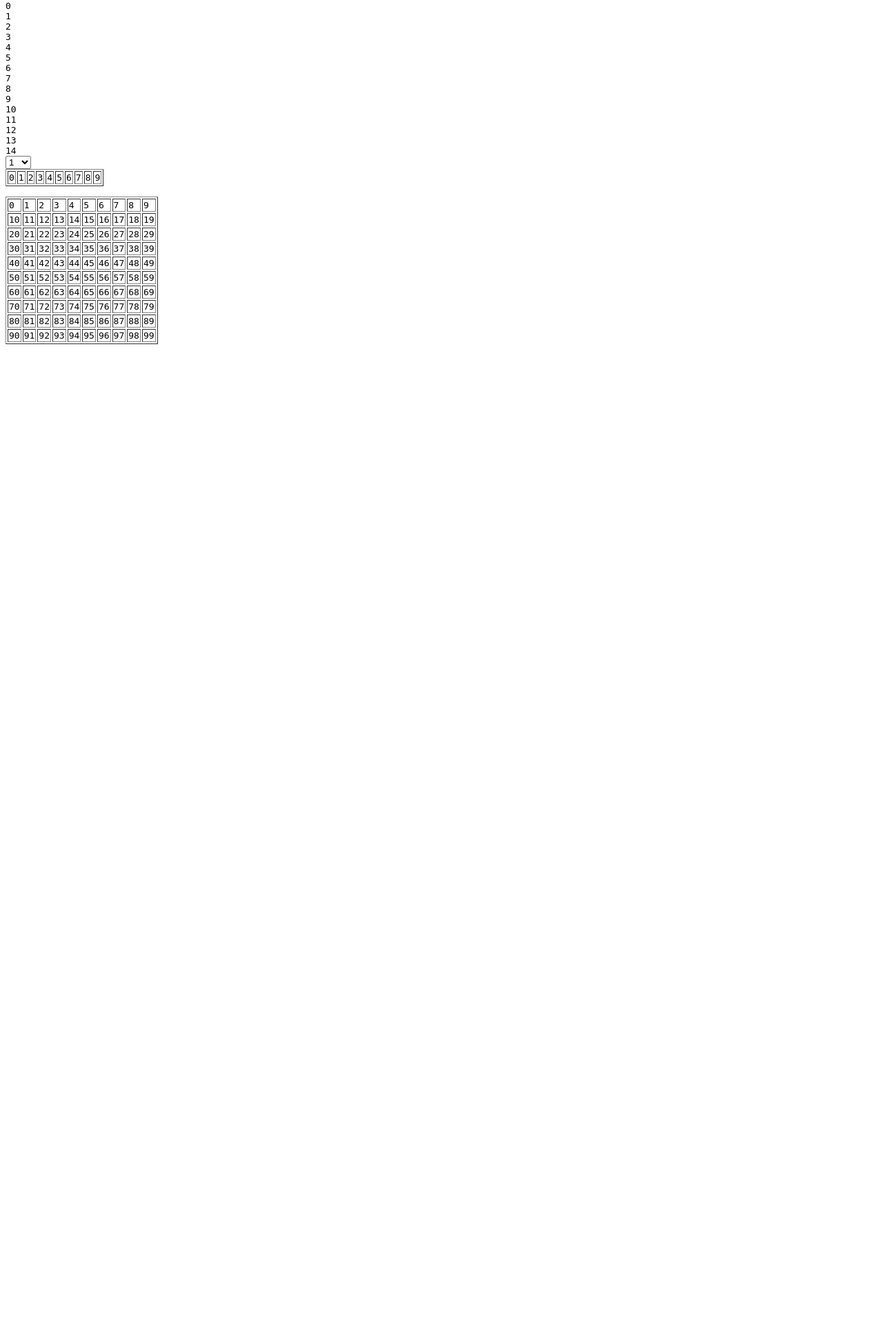
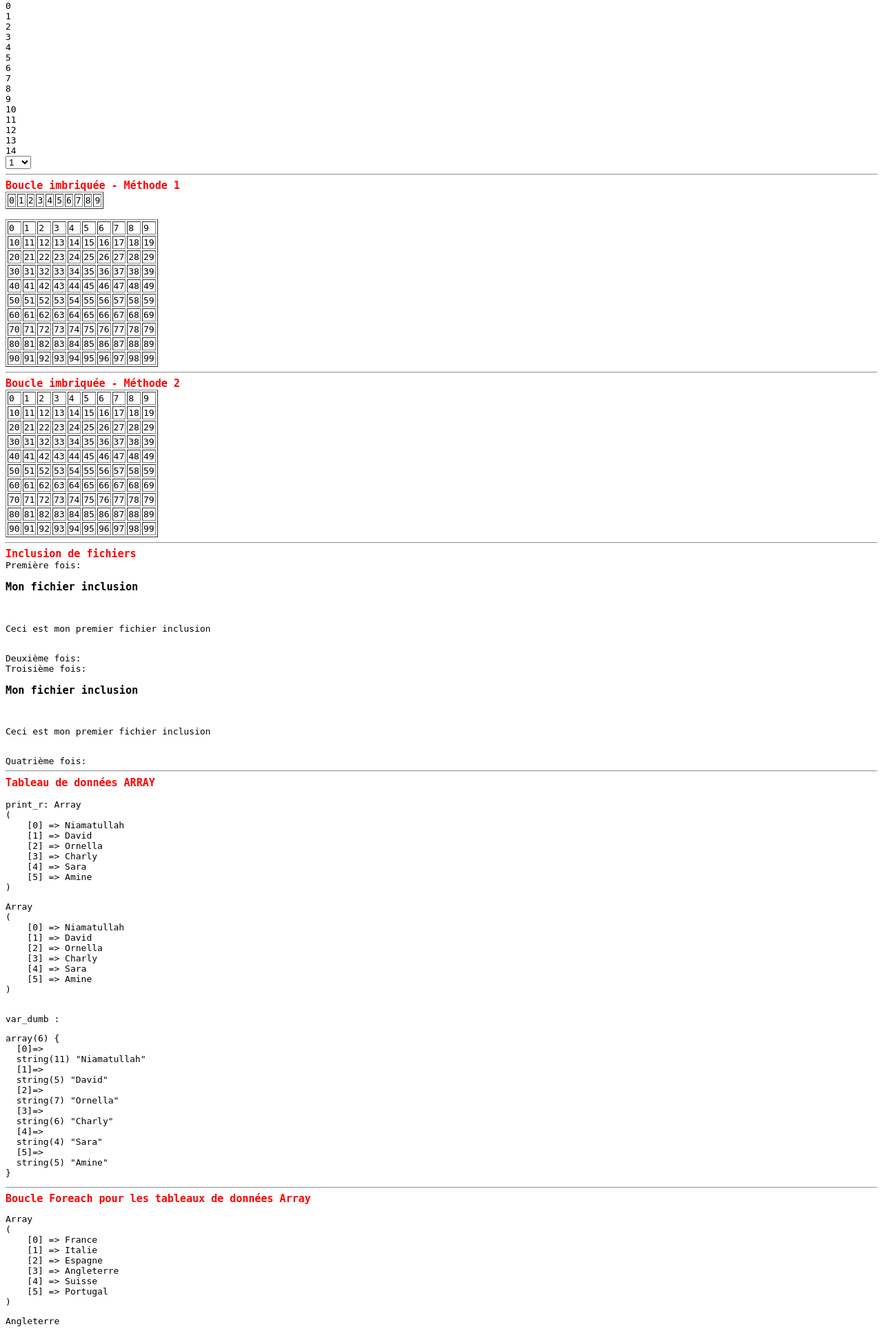
Before and after one commit to CharlyDelaize/php, a PHP site: page /entrainement.php in a window 1280 px wide. Shown: the part 2122-4049 px from the top of the page at 69% size. Before the commit the page ends 2621 px from the top, so only its background shows below. Run offline with PHP 8.4, Linux system fonts and the light colour scheme.

Commit message:
suite utilisation php

```diff
--- a/entrainement.php
+++ b/entrainement.php
@@ -423,79 +423,135 @@ echo '</select>';
 echo '<br>';
 // --------------
 // Exercice : faites une boucle qui affiche de 0 à 9 sur la meme ligne dans un tableau
-
-echo '<table border=1><tr>';
+echo '<hr><h2>Boucle imbriquée - Méthode 1</h2>';
+echo '<table border="1"><tr>';
 for($l=0; $l <= 9; $l++)
 {
     echo "<td>$l</td>";
 }
 echo '</tr></table><br>';
 // Exercice : faites la meme chose en allant de 0 à 99 sur plusieurs lignes sans faire 10 boucles
+echo '<table border="1">';
+for($ligne = 0; $ligne < 10; $ligne++)
+{
+    print "<tr>";
+    for($cellule = 0; $cellule < 10; $cellule++)
+    {
+        print "<td>". (10 * $ligne + $cellule) . "</td>"; //10 * 0 + 0, 10 * 0 + 1, 10 * 0 + 2 ....... 10 * 9 + 9 fin des boucles car la suite ne valide pas la condition <10 pour les cellules et les lignes
+    }
+    print "</tr>";
+}
+echo "</table>";
+//--------------
+echo '<hr><h2>Boucle imbriquée - Méthode 2</h2>';
+echo '<table border = "1">';
+$i=0;
+while($i <= 99)
+{
+    echo '<tr>';
+    for($k = 0; $k <= 9; $k++)
+    {
+        echo "<td>$i</td>";
+        $i++;
+    }
+    echo '</tr>';
+}
+echo '</table>';
+//--------------
+echo '<hr><h2>Inclusion de fichiers</h2>';
+echo "Première fois: ";
+include("exemple.inc.php");
+echo '<br>';
+echo "Deuxième fois: ";
+include_once("exemple.inc.php");
+echo '<br>';
+echo "Troisième fois: ";
+require("exemple.inc.php");
+echo '<br>';
+echo "Quatrième fois: ";
+require_once("exemple.inc.php");
+/* La différence entre un "include()" et "include_once()" c'est que le premier peut faire autant d'inclusion demandé et que l'autre inclut qu'une seule fois.
+Pareil pour le "require()" et le "require_once()".
+Il n'y a aucune différence entre include et require, sauf en cas d'erreur sur le nom du fichier.
+- Include fait une erreur et continue l'éxécution du code.
+- Le require fait une erreur et stoppe l'éxécution du code.
+*/
+//--------------
+echo '<hr><h2>Tableau de données ARRAY</h2>';
+$liste = array("Niamatullah", "David", "Ornella", "Charly", "Sara", "Amine");
+echo "<br>print_r: ";
+print_r($liste); // print_r() affiche le contenu du tableau
+print "<pre>"; print_r($liste); print "</pre>"; // <pre> est une balise html permettant de formater le text; cela nous permet de mettre en forme la sortie du print_r
 
-echo '<table border=1>';
-    for($m=1 ; $m <= 1; $m++){
+echo "<br>var_dumb : ";
+print "<pre>"; var_dump($liste); print "</pre>"; // var_dump() affiche le contenu du tableau plus certaines informations comme le type de variables...
+//-----------------------------------------------------------------------------------------------------------------------------------------------------
+echo '<hr><h2>Boucle Foreach pour les tableaux de données Array</h2>';
+$tab[] = "France"; // autre moyen d'affecter une valeur dans un tableau. Le mot clé Array est remplacé par.
+$tab[] = "Italie";
+$tab[] = "Espagne";
+$tab[] = "Angleterre";
+$tab[] = "Suisse";
+$tab[] = "Portugal";
+print "<pre>"; print_r($tab); print "</pre>";
+// Exercice : tentez de m'afficher Angleterre en passant par le tableau
+echo $tab[3] . '<br><br>';
 
-        echo "<tr>";
-        for($o=0; $o <= 9; $o++){
-            echo "<td>";
-            echo $o;
-            echo "</td>";
-        }
-        echo "</tr>";
-        for($o=10; $o <= 19; $o++){
-            echo "<td>";
-            echo $o;
-            echo "</td>";
-        }
-        echo "</tr>";
-        for($o=20; $o <= 29; $o++){
-            echo "<td>";
-            echo $o;
-            echo "</td>";
-        }
-        echo "</tr>";
-        for($o=30; $o <= 39; $o++){
-            echo "<td>";
-            echo $o;
-            echo "</td>";
-        }
-        echo "</tr>";
-        for($o=40; $o <= 49; $o++){
-            echo "<td>";
-            echo $o;
-            echo "</td>";
-        }
-        echo "</tr>";
-        for($o=50; $o <= 59; $o++){
-            echo "<td>";
-            echo $o;
-            echo "</td>";
-        }
-        echo "</tr>";
-        for($o=60; $o <= 69; $o++){
-            echo "<td>";
-            echo $o;
-            echo "</td>";
-        }
-        echo "</tr>";
-        for($o=70; $o <= 79; $o++){
-            echo "<td>";
-            echo $o;
-            echo "</td>";
-        }
-        echo "</tr>";
-        for($o=80; $o <= 89; $o++){
-            echo "<td>";
-            echo $o;
-            echo "</td>";
-        }
-        echo "</tr>";
-        for($o=90; $o <= 99; $o++){
-            echo "<td>";
-            echo $o;
-            echo "</td>";
-        }
+// Exercice : afficher successivement des éléments du tableau
+foreach($tab as $element)
+{
+    echo $element . "<br>";
+}
+// Récuperer les indices et les valeurs en les affichant sous cette forme : indice-valeur
+foreach($tab as $indice => $valeur) // Quand il y a 2 variables. la 1ère parcours la colonne des indices et la 2ème la colonne des valeurs
+{
+    echo $indice . '-' . $valeur . "<br>";
+}
+
+//----------------------------------------
+$couleur = array("j" => "jaune", "b" => "bleu", "v" => "vert"); //on peut choisir nos indices, ici, "j", "b", "v"
+print "<pre>"; print_r($couleur); print "</pre>";
+echo 'taille du tableau: '. sizeof($couleur) . '<br>'; // affiche 3
+echo 'taille du tableau: '. count($couleur) . '<br>'; // count est pareil que sizeof sauf qu'il renvoie la taille du tableau, pas de différences.
+
+print implode("-", $couleur) . '<br>'; // Implode() est une fonction prédéfinie qui rassemble les éléments d'un tableau en une chaine (séparé par un symbole).
+//------------------------------------------------------------------------------------------------------------------------------------------------------------
+echo '<hr><h2>Tableau Multidimensionnel</h2>';
+// Nous parlons de tableau multidimensionnel quand un tableau est contenu dans un autre tableau.
+$tab_multi = array(0 => array("prenom" => "Muhammet", "nom" => "Karahan"), 1 => array("prenom" => "Jordan", "nom" => "Moutawakil"), 2 => array("prenom" => "Jérémy", "nom" => "Rocard"));
+print "<pre>"; print_r($tab_multi); print "</pre>";
+// Exercice : afficher Jordan en passant par le tableau
+echo $tab_multi[1]['prenom'] . '<br>' . '<br>';
+
+
+for($i = 0; $i < sizeof($tab_multi) ; $i++) // tant que $i est inférieur au nombre d'éléments du tableau (et non <=) car il y a 3 éléments dans le tableau et nous voulons faire 0, 1, 2 soit 3 tours
+{
+    print $tab_multi[$i]['prenom'] . '<br>'; // on affiche l'élément du tableau d'indice $i
+}
+//-----------------------------------------------------------------------------------------
+echo '<hr><h2>Objets</h2>';
+// Un objet est un autre type de données. Un peu comme un Array, il permet de regrouper des informations.
+// Cependant, cela va beaucoup plus loin car on peu y déclarer des variables (appelées : attributs ou propriétés) mais aussi des fonctions (appelés : méthodes)
+class Etudiant
+{
+    public $prenom = "Rachid"; // Permet de préciser que l'élément sera acessible partout dans le code. Il existe aussi protected et private.
+    public $age = 36;
+    public function pays()
+    {
+        return "France";
     }
-echo '</table>';
+}
 
-?>
+$objet = new Etudiant(); //new est mot clé permettant d'instancier la class et d'en faire un objet, c'est ce qui nous permet de le déployer afin que l'on puisse s'en servir, on se sert de ce qui est dans la class via l'objet !
+
+print "<pre>"; var_dump($objet); print "</pre>";
+echo $objet->prenom. '<br>'; // Nous pouvons acceder à un indice d'un tableau avec des [], mais dans un objet on accède aux propriétés et méthode avec "->"
+echo $objet->age. '<br>';
+echo $objet->pays(). '<br>'; // L'appel d'une méthode se fait toujours avec les ()
+//--------------------------------------------------------------------------------
+goto b; // On va au point "b"
+echo 'Bonjour'; // Cette ligne ne s'affiche et ne s'éxecute pas
+
+b: // On arrive au point "b"
+echo 'Hello'; // après le point "b" le code s'exécute normalement
+//phpinfo();
--- /dev/null
+++ b/exemple.inc.php
@@ -0,0 +1,2 @@
+<h3>Mon fichier inclusion</h3>
+<p>Ceci est mon premier fichier inclusion</p>
--- /dev/null
+++ b/get/page1.php
@@ -0,0 +1,4 @@
+<!-- Exercice : faites un lien qui pointe vers la page 2 -->
+<h1>Page 1<h1>
+<a href="page2.php">lien vers page 2a</a>
+<a href="page2.php?article=jean&couleur=bleu&prix=10">lien vers page 2b</a>
```
Also changed, not shown: get/page2.php (added, +15 -0 lines), post/formulaire1.php (added, +34 -0 lines).
